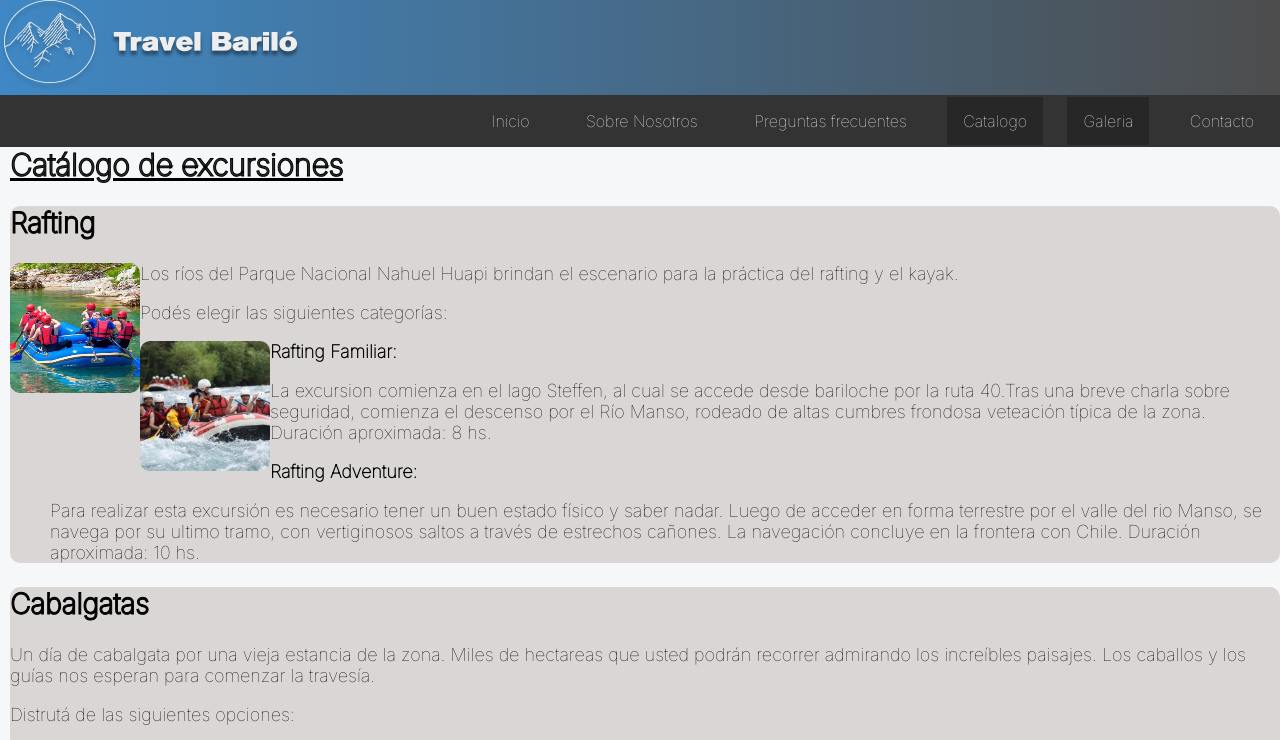
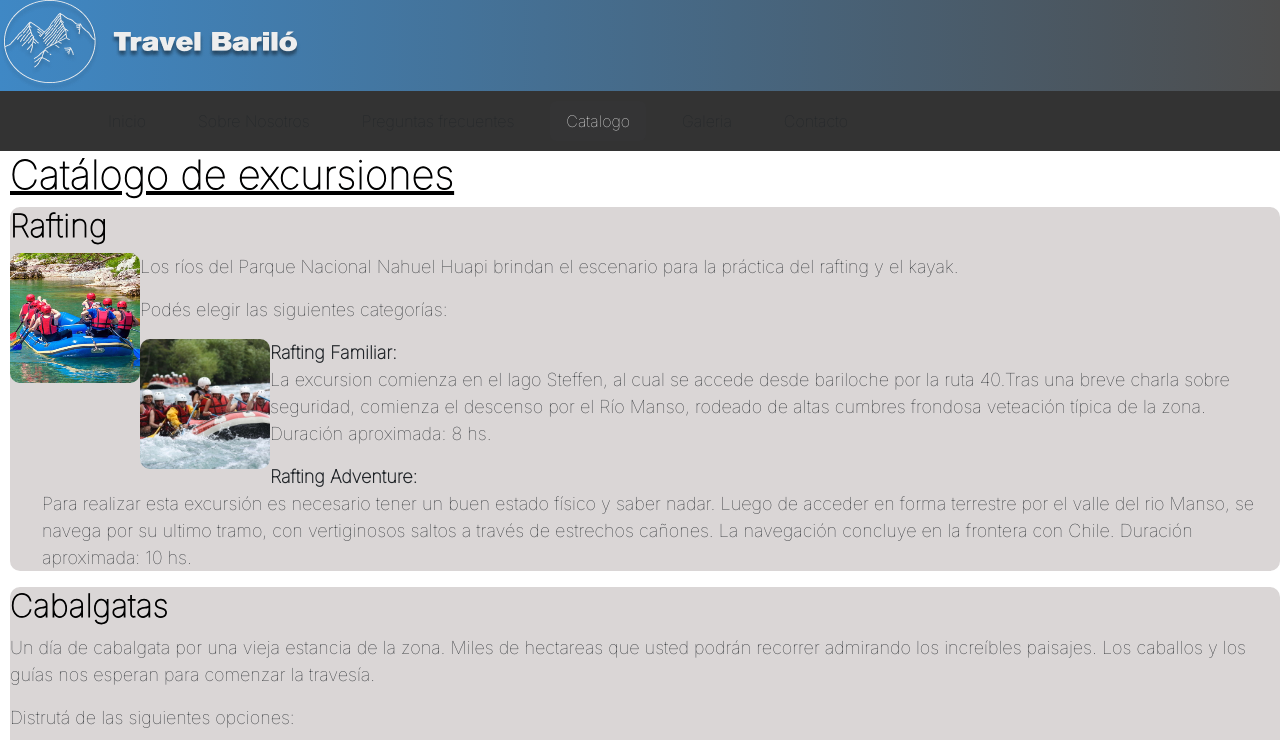
Before and after one commit to PowerPan98/Proyecto-CoderHouse-TravelBarilo, a plain HTML site: page pages/Paquetes.html in a window 1280 px wide. Shown: the top 740 px of the page. Drawn offline with Linux system fonts and the light colour scheme; a web font is replaced by a local one.

Commit message:
correccion navbar

```diff
--- a/pages/Paquetes.html
+++ b/pages/Paquetes.html
@@ -6,6 +6,7 @@
   <meta http-equiv="X-UA-Compatible" content="IE=edge">
   <meta name="viewport" content="width=device-width, initial-scale=1.0">
   <link rel="stylesheet" href="../css/index.css" />
+  <link rel="stylesheet" href="../css/bootstrap.css" />
   <link rel="preconnect" href="https://fonts.googleapis.com">
   <link rel="preconnect" href="https://fonts.gstatic.com" crossorigin>
   <link href="https://fonts.googleapis.com/css2?family=Inter:wght@100&display=swap" rel="stylesheet">
@@ -33,7 +34,7 @@
               <a class="nav-link active" aria-current="page" href="Paquetes.html">Catalogo</a>
             </li>
           <li class="nav-item">
-            <a class="nav-link active" aria-current="page" href="Galeria.html">Galeria</a>
+            <a class="nav-link" href="Galeria.html">Galeria</a>
           </li>
           <li class="nav-item">
             <a class="nav-link" href="Contacto.html">Contacto</a>
```
Also changed, not shown: pages/Contacto.html (+1 -0 lines), pages/Galeria.html (+1 -0 lines), pages/Preguntas_frecuentes.html (+2 -1 lines), pages/Sobre_nosotros.html (+2 -1 lines).
